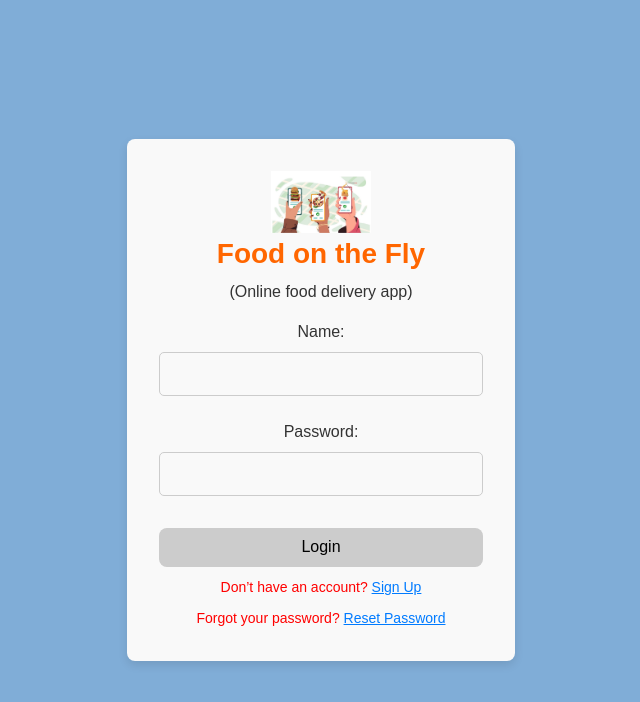
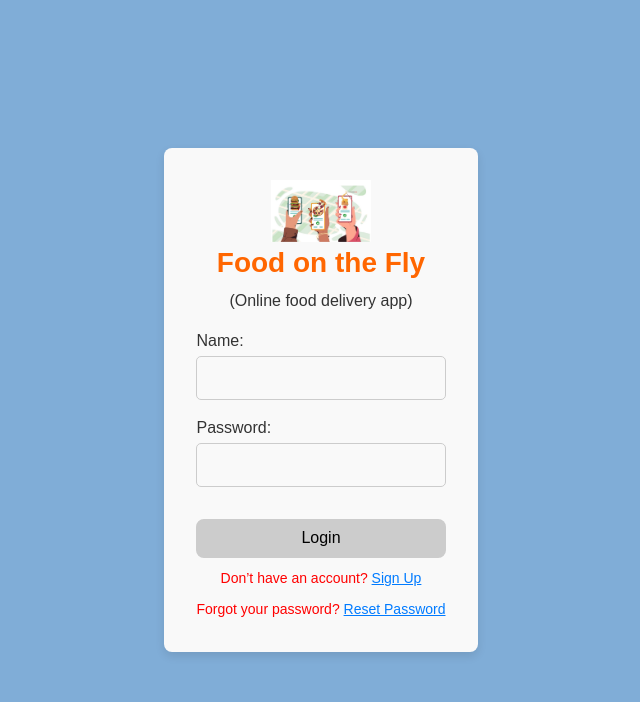
Before and after one commit to NaliniRaghav/Raghavendra_Nalini_FoodDeliveryApp_Capstone_FrontEnd, a React (Vite) app: page / in a window 1280 px wide. Shown: the top 702 px of the page, without its empty margins (319-959 px from the left). Built offline with nearby package versions, Linux system fonts and the light colour scheme.

Commit message:
lable fix

```diff
--- a/src/pages/LoginPage.jsx
+++ b/src/pages/LoginPage.jsx
@@ -1,12 +1,17 @@
-import React, { useState } from 'react';
-import { useNavigate } from 'react-router-dom';
-import '../css/LoginPage.css';
+// // To create a login form for users to access their accounts
+import React, { useState } from "react";
+import { useNavigate } from "react-router-dom";
+import "../css/LoginPage.css";
 
 function LoginPage({ setCurrentForm }) {
-  const [name, setName] = useState('');
-  const [password, setPassword] = useState('');
+  // To store the user's name input
+  const [name, setName] = useState("");
+  // To store the user's password input
+  const [password, setPassword] = useState("");
+  // To manage page navigation
   const navigate = useNavigate();
 
+  // To handle the login form submission and authenticate the user
   const handleLogin = async (e) => {
     e.preventDefault();
 
@@ -17,42 +22,68 @@ function LoginPage({ setCurrentForm }) {
     }
 
     try {
-      const response = await fetch('http://localhost:3000/api/users/login', {
-        method: 'POST',
-        headers: { 'Content-Type': 'application/json' },
-        credentials: 'include',
+      // Send login request to backend
+      const response = await fetch("http://localhost:3000/api/users/login", {
+        method: "POST",
+        headers: { "Content-Type": "application/json" },
+        credentials: "include",
         body: JSON.stringify({ name, password }),
       });
 
+      // Parse response data
       const data = await response.json();
 
       if (response.ok) {
-        setCurrentForm('restaurantDisplay');
-        navigate('/restaurantDisplay');
+        // Update form state on successful login
+        setCurrentForm("restaurantDisplay");
+        // Navigate to the restaurant display page
+        navigate("/restaurantDisplay");
       } else {
-        alert(data.message); // Display error from backend
+        // Display error from backend
+        alert(data.message);
       }
     } catch (error) {
-      console.error('Login error:', error);
+      // Log any errors in the console
+      console.error("Login error:", error);
+      // Display general error message
       alert("An error occurred. Check the console for details.");
     }
   };
 
   return (
     <div className="login-page">
+      {" "}
+      {/* Container for login form */}
       <form onSubmit={handleLogin}>
-      <img src={"/assets/images/logo.jpg"} alt="Food on the Fly Logo" className="logo" />
-        {/* <h2>Food on the Fly</h2>
-        <h3>(Online food delivery app)</h3>
-        <h2>Login</h2> */}
-        <h2 style={{ color: '#ff6600', fontSize: '28px', marginBottom: '5px' }}>Food on the Fly</h2>
-        <h3 style={{ color: '#333', fontSize: '16px', fontWeight: 'normal', marginTop: '0' }}>
-          (Online food delivery app) </h3>
-        <label>
+        {" "}
+        {/* Form submission handler */}
+        <img
+          src={"/assets/images/logo.jpg"}
+          alt="Food on the Fly Logo"
+          className="logo"
+        />{" "}
+        {/* App logo display */}
+        <h2 style={{ color: "#ff6600", fontSize: "28px", marginBottom: "5px" }}>
+          Food on the Fly
+        </h2>{" "}
+        {/* App title */}
+        <h3
+          style={{
+            color: "#333",
+            fontSize: "16px",
+            fontWeight: "normal",
+            marginTop: "0",
+          }}
+        >
+          (Online food delivery app)
+        </h3>{" "}
+        {/* App description */}
+        {/* <label>
           Name:
           <input
             type="text"
             value={name}
+            // Handle name input change
             onChange={(e) => setName(e.target.value)}
           />
         </label>
@@ -61,21 +92,54 @@ function LoginPage({ setCurrentForm }) {
           <input
             type="password"
             value={password}
+            // Handle password input change
             onChange={(e) => setPassword(e.target.value)}
+          />
+        </label> */}
+        <label
+          style={{ display: "block", textAlign: "left", marginBottom: "5px" }}
+        >
+          Name:
+          <input
+            type="text"
+            value={name}
+            onChange={(e) => setName(e.target.value)} // Handle name input change
+            style={{ display: "block", marginTop: "3px" }} // Input styling for spacing
+          />
+        </label>
+        <label
+          style={{ display: "block", textAlign: "left", marginBottom: "5px" }}
+        >
+          Password:
+          <input
+            type="password"
+            value={password}
+            onChange={(e) => setPassword(e.target.value)} // Handle password input change
+            style={{ display: "block", marginTop: "3px" }} // Input styling for spacing
           />
         </label>
         <button type="submit" disabled={!name || !password}>
           Login
-        </button>
+        </button>{" "}
+        {/* Login button, disabled if fields are empty */}
         <p>
-          Don’t have an account? <span onClick={() => navigate('/signup')} className="link">Sign Up</span>
-        </p>
+          Don’t have an account?{" "}
+          <span onClick={() => navigate("/signup")} className="link">
+            Sign Up
+          </span>
+        </p>{" "}
+        {/* Link to sign up page */}
         <p>
-          Forgot your password? <span onClick={() => navigate('/reset')} className="link">Reset Password</span>
-        </p>
+          Forgot your password?{" "}
+          <span onClick={() => navigate("/reset")} className="link">
+            Reset Password
+          </span>
+        </p>{" "}
+        {/* Link to reset password page */}
       </form>
     </div>
   );
 }
 
+// Export the LoginPage component
 export default LoginPage;
```
